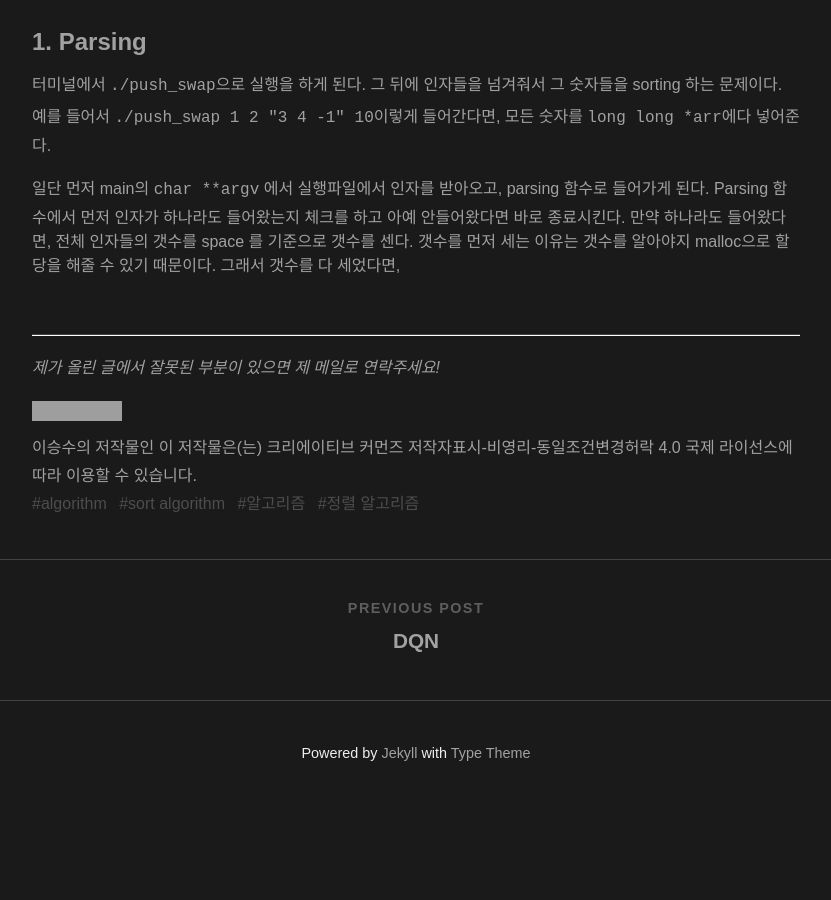
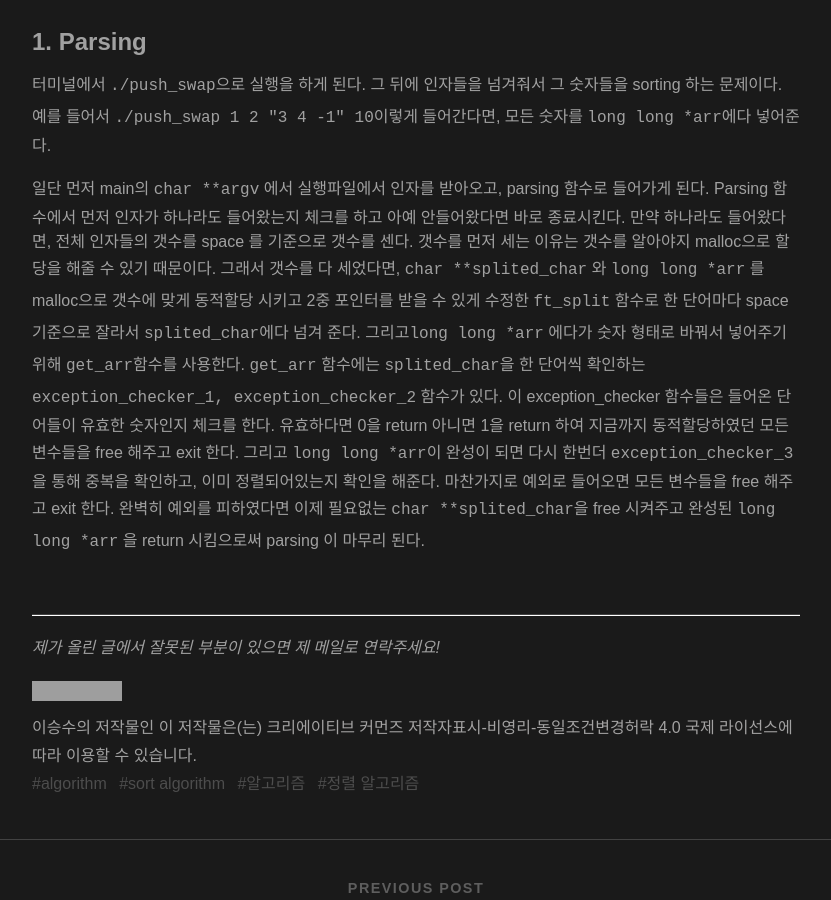
Before and after one commit to aLVINlEE9/aLVINlEE9.github.io, a Jekyll site: the page built from _posts/Lang-C/2021-12-30-cpost1.md, in a window 1280 px wide and 900 px high, scrolled down 658 px. Shown: the whole window, without its empty margins (224-1055 px from the left). Built offline with Jekyll 4.4.1, drawn with Linux system fonts in a browser that asks for light colours; nearby versions of some CDN libraries; comment, search, counter and statistics services are not loaded; before the commit the page ends 1464 px from its top, so only the background shows below that; grey boxes are pictures that could not be loaded.

Commit message:
post updated12-31-02

````diff
--- a/_posts/Lang-C/2021-12-30-cpost1.md
+++ b/_posts/Lang-C/2021-12-30-cpost1.md
@@ -25,7 +25,7 @@ pdf : https://github.com/aLVINlEE9/42Cursus_02_push_swap/blob/master/README.md
 
 터미널에서 ```./push_swap```으로 실행을 하게 된다. 그 뒤에 인자들을 넘겨줘서 그 숫자들을 sorting 하는 문제이다. 예를 들어서 ```./push_swap 1 2 "3 4 -1" 10 ```이렇게 들어간다면, 모든 숫자를 ```long long *arr```에다 넣어준다.
 
-일단 먼저 main의 ```char  **argv``` 에서 실행파일에서 인자를 받아오고, parsing 함수로 들어가게 된다. Parsing 함수에서 먼저 인자가 하나라도 들어왔는지 체크를 하고 아예 안들어왔다면 바로 종료시킨다. 만약 하나라도 들어왔다면, 전체 인자들의 갯수를 space 를 기준으로 갯수를 센다. 갯수를 먼저 세는 이유는 갯수를 알아야지 malloc으로 할당을 해줄 수 있기 때문이다. 그래서 갯수를 다 세었다면,
+일단 먼저 main의 ```char  **argv``` 에서 실행파일에서 인자를 받아오고, parsing 함수로 들어가게 된다. Parsing 함수에서 먼저 인자가 하나라도 들어왔는지 체크를 하고 아예 안들어왔다면 바로 종료시킨다. 만약 하나라도 들어왔다면, 전체 인자들의 갯수를 space 를 기준으로 갯수를 센다. 갯수를 먼저 세는 이유는 갯수를 알아야지 malloc으로 할당을 해줄 수 있기 때문이다. 그래서 갯수를 다 세었다면, ```char **splited_char``` 와 ```long long *arr``` 를 malloc으로 갯수에 맞게 동적할당 시키고 2중 포인터를 받을 수 있게 수정한 ```ft_split``` 함수로 한 단어마다 space 기준으로 잘라서  ```splited_char```에다 넘겨 준다. 그리고``` long long *arr``` 에다가 숫자 형태로 바꿔서 넣어주기 위해 ```get_arr```함수를 사용한다. ```get_arr``` 함수에는 ```splited_char```을 한 단어씩 확인하는 ```exception_checker_1, exception_checker_2``` 함수가 있다. 이 exception_checker 함수들은 들어온 단어들이 유효한 숫자인지 체크를 한다. 유효하다면 0을 return 아니면 1을 return 하여 지금까지 동적할당하였던 모든 변수들을 free 해주고 exit 한다. 그리고 ```long long *arr```이 완성이 되면 다시 한번더 ```exception_checker_3``` 을 통해 중복을 확인하고, 이미 정렬되어있는지 확인을 해준다. 마찬가지로 예외로 들어오면 모든 변수들을 free 해주고 exit 한다. 완벽히 예외를 피하였다면 이제 필요없는 ```char **splited_char```을 free 시켜주고 완성된 ```long long *arr``` 을 return 시킴으로써 parsing 이 마무리 된다.
 
 <br/>
 
````
